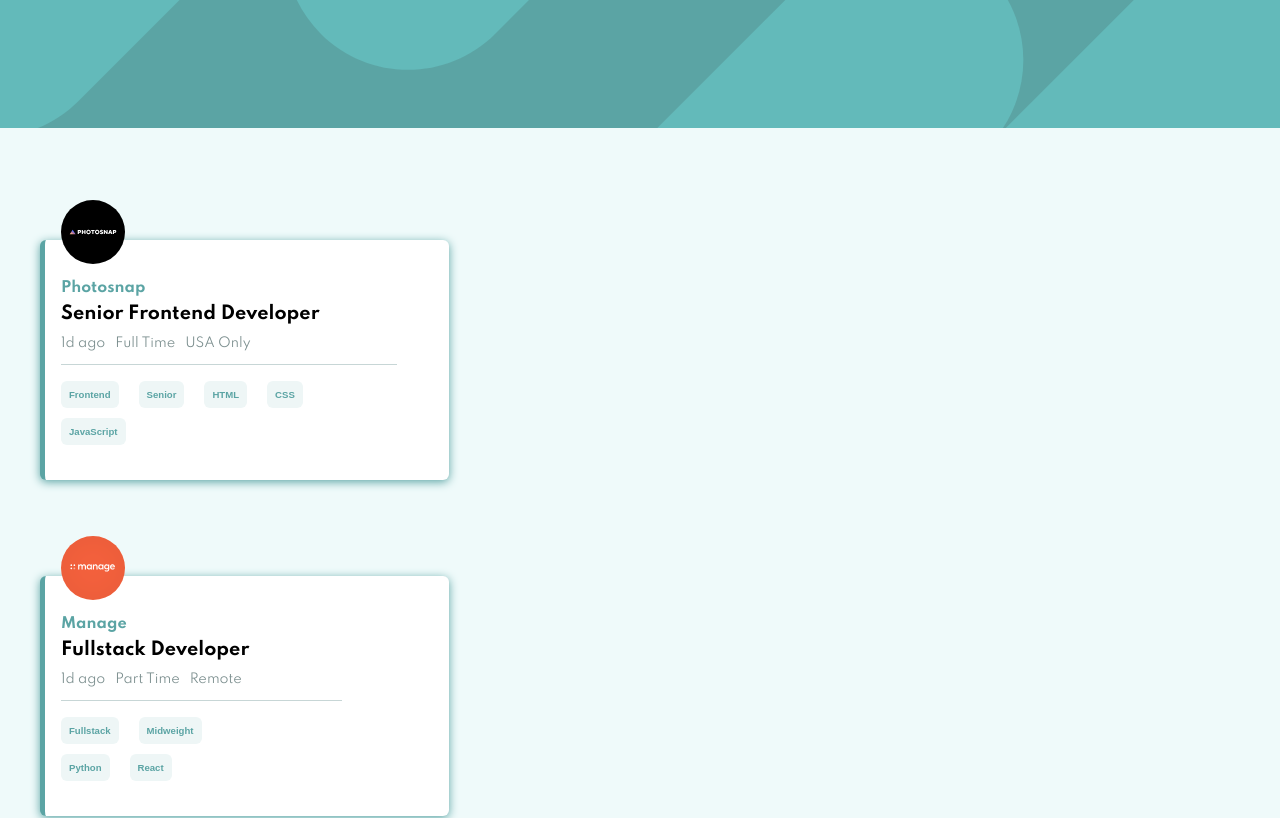
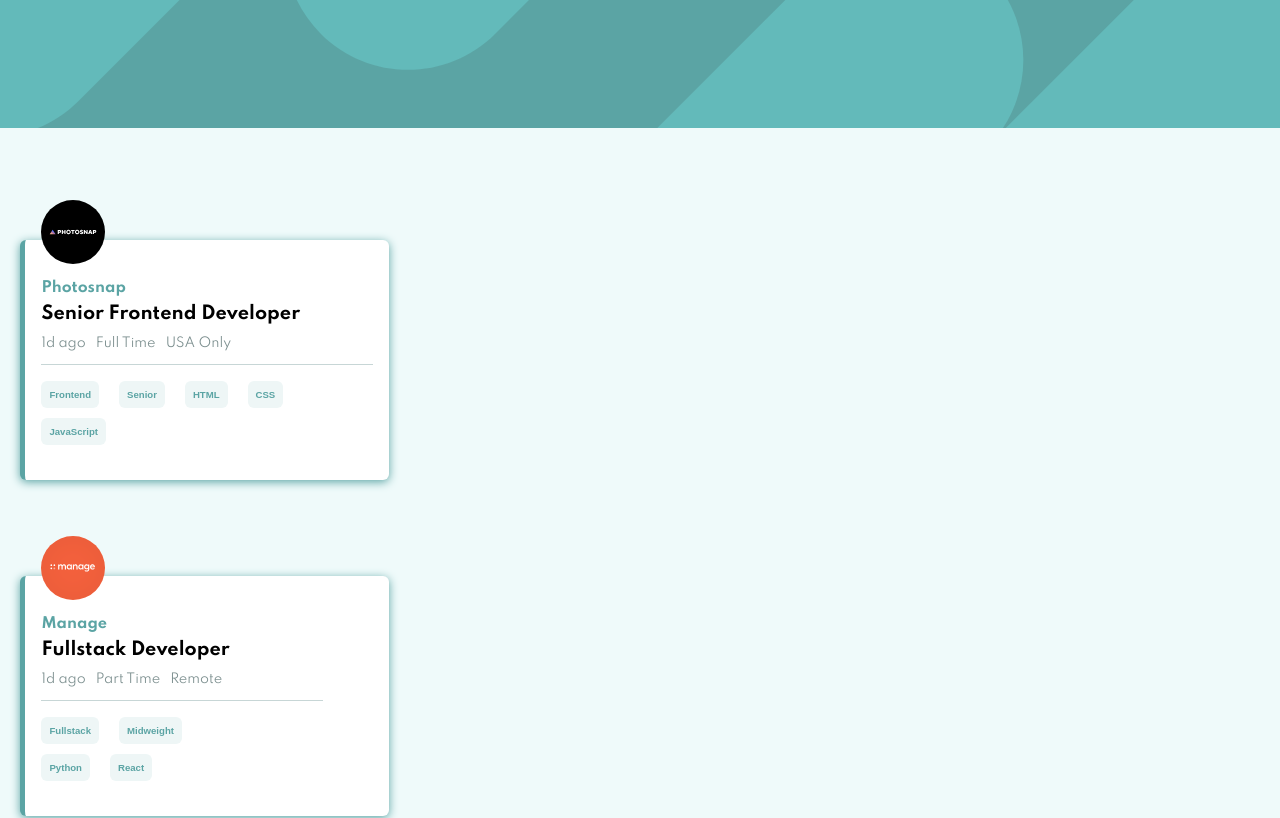
Before and after one commit to AndyBeable/static-job-listing, a Vue app: page / in a window 1280 px wide. Shown: the top 818 px of the page. Built offline with nearby package versions, Linux system fonts and the light colour scheme.

Commit message:
padding ul

```diff
--- a/src/App.vue
+++ b/src/App.vue
@@ -31,5 +31,6 @@ body {
   margin: 0;
   padding: 0;
   background-color: #effafa;
+  max-width: 100%;
 }
 </style>
--- a/src/components/JobItem.vue
+++ b/src/components/JobItem.vue
@@ -60,7 +60,8 @@ export default {
 <style scoped>
 .job-item {
   box-shadow: 0 2px 10px #5ba4a4;
-  margin: 6rem 0;
+  margin: 6rem auto;
+  width: 90%;
   background: #fff;
   border-radius: 6px;
   padding: 2rem 1rem;
--- a/src/components/layout/JobList.vue
+++ b/src/components/layout/JobList.vue
@@ -188,4 +188,8 @@ export default {
 section {
   display: flex;
 }
+
+ul {
+  padding: 0;
+}
 </style>
--- a/src/components/ui/BaseCard.vue
+++ b/src/components/ui/BaseCard.vue
@@ -7,6 +7,5 @@
 <style scoped>
 .card {
   margin: 2rem auto;
-  max-width: 60rem;
 }
 </style>
```
